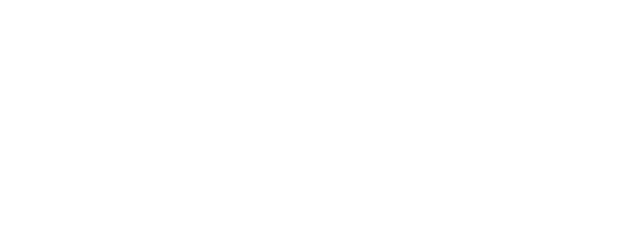
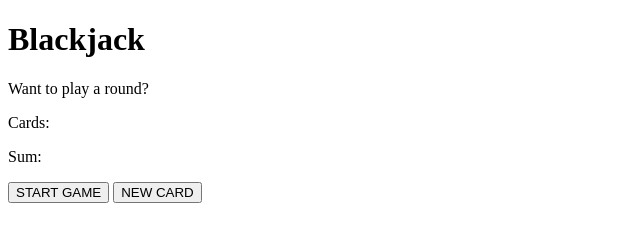
Before and after one commit to mohsensh7122/Blackjack-JS-app, a plain HTML site: page index.html in a window 1280 px wide. Shown: the whole page, without its empty margins (0-640 px from the left). Drawn offline with Linux system fonts and the light colour scheme.

Commit message:
Added the HTML structure

```diff
--- a/index.html
+++ b/index.html
@@ -1,5 +1,6 @@
 <!DOCTYPE html>
 <html lang="en">
+
 <head>
     <meta charset="UTF-8">
     <meta http-equiv="X-UA-Compatible" content="IE=edge">
@@ -7,7 +8,17 @@
     <link rel="stylesheet" href="styles.css">
     <title>Blackjack Game</title>
 </head>
+
 <body>
+    <h1>Blackjack</h1>
+    <p id="message-el">Want to play a round?</p>
+    <p id="cards-el">Cards:</p>
+    <p id="sum-el">Sum:</p>
+    <button onclick="startGame()">START GAME</button>
+    <button onclick="newCard()">NEW CARD</button>
+    <p id="player-el"></p>
+    <script src="index.js"></script>
     <script src="script.js"></script>
 </body>
+
 </html>
```
